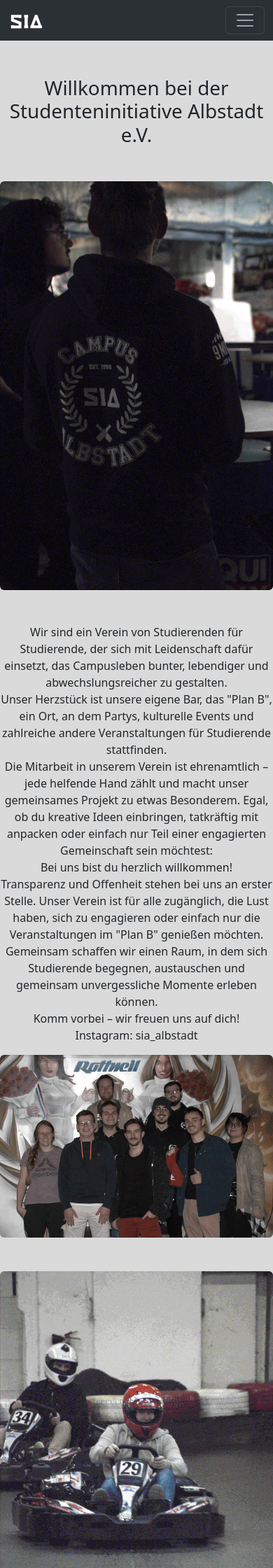
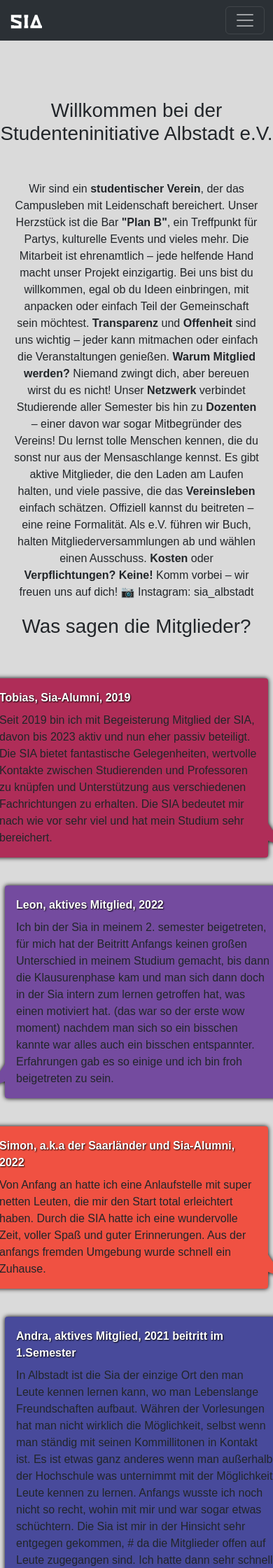
Before and after one commit to Wunkelbold/sia-planb, a Python web app: template sia-backend/flask-server/static/templates/verein.html in a window 390 px wide. Shown: the top 2240 px of the page at 70% size. Run offline with Jinja, Linux system fonts and the light colour scheme; the template is opened without the code that fills it, so the values that code supplies are empty.

Commit message:
Design weiter forangeschritten

```diff
--- a/sia-backend/flask-server/static/templates/verein.html
+++ b/sia-backend/flask-server/static/templates/verein.html
@@ -23,100 +23,323 @@
 
 
 
-<div class="row">
-    <div class="col-lg-4 col-md-12 mb-4 mb-lg-0">
-      <img
-        src="{{url_for('static', filename='images/verein/IMG_2341.jpg')}}"
-        class="w-100 shadow-1-strong rounded mb-4"
-        alt="Boat on Calm Water"
-      />
-    </div>
 
-    <div class="col-lg-4 mb-4 mb-lg-0">
-      <div style="display:flex; justify-content: center; text-align: center;">
-        <div>
-          <p>
-            Wir sind ein Verein von Studierenden für Studierende, der sich mit Leidenschaft dafür einsetzt,
-            das Campusleben bunter, lebendiger und abwechslungsreicher zu gestalten. <br>
-            Unser Herzstück ist unsere eigene Bar, das "Plan B", ein Ort, an dem Partys,
-             kulturelle Events und zahlreiche andere Veranstaltungen für Studierende stattfinden.<br>
 
-            Die Mitarbeit in unserem Verein ist ehrenamtlich – jede helfende Hand zählt und macht
-            unser gemeinsames Projekt zu etwas Besonderem. Egal, ob du kreative Ideen einbringen,
-            tatkräftig mit anpacken oder einfach nur Teil einer engagierten Gemeinschaft sein möchtest: <br>
-            Bei uns bist du herzlich willkommen!<br>
+<div style="display: flex; margin: 20px; justify-content: center; align-items: center; text-align: center;">
+  <div style="max-width: 1000px;">
+    Wir sind ein <b>studentischer Verein</b>, der das Campusleben mit Leidenschaft bereichert. Unser Herzstück ist die Bar <b> "Plan B"</b>, ein Treffpunkt für Partys, kulturelle Events und vieles mehr. Die Mitarbeit ist ehrenamtlich – jede helfende Hand macht unser Projekt einzigartig.
 
-            Transparenz und Offenheit stehen bei uns an erster Stelle. Unser Verein ist für alle zugänglich,
-            die Lust haben, sich zu engagieren oder einfach nur die Veranstaltungen im "Plan B" genießen möchten.<br>
-            Gemeinsam schaffen wir einen Raum, in dem sich Studierende begegnen,
-            austauschen und gemeinsam unvergessliche Momente erleben können.<br>
+    Bei uns bist du willkommen, egal ob du Ideen einbringen, mit anpacken oder einfach Teil der Gemeinschaft sein möchtest. <b>Transparenz</b> und <b>Offenheit</b> sind uns wichtig – jeder kann mitmachen oder einfach die Veranstaltungen genießen.
 
-            Komm vorbei – wir freuen uns auf dich!<br>
-            Instagram: sia_albstadt
+    <b> Warum Mitglied werden?</b>
+    Niemand zwingt dich, aber bereuen wirst du es nicht! Unser <b>Netzwerk</b> verbindet Studierende aller Semester bis hin zu <b> Dozenten </b> – einer davon war sogar Mitbegründer des Vereins! Du lernst tolle Menschen kennen, die du sonst nur aus der Mensaschlange kennst.
 
-            </p>
-        </div>
-      </div>
-      <img
-       src="{{url_for('static', filename='images/verein/IMG_2737.jpg')}}"
-        class="w-100 shadow-1-strong rounded mb-4"
-        alt="Mountains in the Clouds"
-      />
+    Es gibt aktive Mitglieder, die den Laden am Laufen halten, und viele passive, die das <b> Vereinsleben </b> einfach schätzen. Offiziell kannst du beitreten – eine reine Formalität. Als e.V. führen wir Buch, halten Mitgliederversammlungen ab und wählen einen Ausschuss. <b> Kosten </b> oder <b>  Verpflichtungen?  Keine! </b>
+
+    Komm vorbei – wir freuen uns auf dich!
+    📷 Instagram: sia_albstadt
   </div>
 
 
-    <div class="col-lg-4 mb-4 mb-lg-0">
-      <img
-      src="{{url_for('static', filename='images/verein/IMG_2526.jpg')}}"
-        class="w-100 shadow-1-strong rounded mb-4"
-        alt="Waves at Sea"
-      />
+
+</div>
+
+
+
+<div style="  display: flex; margin: 20px; justify-content: center; align-items: center;"><h1>Was sagen die Mitglieder?</h1></div>
+
+<div class="bubble-div">
+
+  <div class="make-space">
+    <div class="bub" speech-bubble pright abottom style="--bbColor:#af2d58">
+      <div class="title">
+        Tobias, Sia-Alumni, 2019
+      </div>
+        Seit 2019 bin ich mit Begeisterung Mitglied der SIA, davon bis 2023 aktiv und nun eher passiv beteiligt.
+        Die SIA bietet fantastische Gelegenheiten, wertvolle Kontakte zwischen Studierenden und Professoren zu
+        knüpfen und Unterstützung aus verschiedenen Fachrichtungen zu erhalten.
+          Die SIA bedeutet mir nach wie vor sehr viel und hat mein Studium sehr bereichert.
     </div>
   </div>
-  <!-- Gallery -->
 
-  <h1>Mitgliedschaft? Wieso?</h1>
-  <p>Zwingen wird dich keiner, aber bereuen wirst du es nicht!</p>
-  <p>Sie bedeutet nicht "drin" oder "draussen". Sie ist ein engmaschiges Netz und erstreckt sich vertikal in Tiefere Semester und Höhere bis hin zu den Dozenten. Ein Dozent hier an der Hochschule war vor vielen Jahren ein Mitbegründer des Vereins!</p>
-  <p>Man lernt vor allem tolle Menschen aus anderen Studiengängen kennen, die man sonst nur einmal die Woche in der Mensaschlange sieht.</p>
-  <p>Es gibt den "inner circle", also die Jungs und Mädels die den Laden am laufen halten. Die meisten sehen sich jedoch als passives Mitglied, wie Stammgäste, die den Wert des Vereinsleben zu schätzen wissen.
-    Auch wenn man dich nur selten antrifft, aber doch gut genug kennt, bist du irgendwie auch "Sia". Offiziell kann man uns auch beitreten, das ist meist aber eher eine Formalität.<br>
-    Denn als e.V. müssen wir Buchführen, Mitgliederversammlungen halten und aus unserer Mitte einen 7-köpfigen Ausschuss wählen. Kosten oder Verpflichtungen gibt es keine!
-  </p>
-  <div>
-    <h1>Was sagen die Mitglieder?</h1>
-    <div>
-      <p>Tobias, Sia-Alumni, 2019 </p>
-      <p>Seit 2019 bin ich mit Begeisterung Mitglied der SIA, davon bis 2023 aktiv und nun eher passiv beteiligt. Die SIA bietet fantastische Gelegenheiten, wertvolle Kontakte zwischen Studierenden und Professoren zu knüpfen und Unterstützung aus verschiedenen Fachrichtungen zu erhalten. Die SIA bedeutet mir nach wie vor sehr viel und hat mein Studium sehr bereichert.</p>
+  <div class="make-space">
+    <div class="bub" speech-bubble pleft abottom style="--bbColor:#744b9f">
+      <div class="title">
+        Leon, aktives Mitglied, 2022
       </div>
-    <div>
-      <p> Leon, aktives Mitglied, 2022</p>
-      <p>also ich bin der sia in meinem 2. semester beigetreten das ist jetzt 4 semester her.
-        für mich hat der beitritt anfangs keinen großen unterschied in meinem studium gemacht, bis dann die klausurenphase kam und man sich dann doch in der sia intern zum lernen getroffen hat, was einen motiviert hat. (das war so der erste wow moment)
-        nachem man sich so ein bisschen kannte war alles auch ein bisschen entspannter.
+      Ich bin der Sia in meinem 2. semester beigetreten,
+      für mich hat der Beitritt Anfangs keinen großen Unterschied in meinem Studium gemacht,
+      bis dann die Klausurenphase kam und man sich dann doch in der Sia intern zum lernen getroffen hat,
+        was einen motiviert hat. (das war so der erste wow moment)
+      nachdem man sich so ein bisschen kannte war alles auch ein bisschen entspannter.
       Erfahrungen gab es so einige und ich bin froh beigetreten zu sein.
-      </p>
     </div>
-    <div>
-      <p>Simon, a.k.a der Saarländer und Sia-Alumni, 2022</p>
-      <p>Von Anfang an hatte ich eine Anlaufstelle mit super netten Leuten, die mir den Start total erleichtert haben.
-        Durch die SIA hatte ich eine wundervolle Zeit, voller Spaß und guter Erinnerungen. Aus der anfangs fremden Umgebung wurde schnell ein Zuhause.
-      </p>
   </div>
-    <div>
-      <p>Andra, aktives Mitglied, 2021, 1.Semester</p>
-      <p>
-        In Albstadt ist die Sia der einzige Ort den man Leute kennen lernen kann, wo man Lebenslange Freundschaften aufbaut.
-        Währen der Vorlesungen hat man nicht wirklich die Möglichkeit, selbst wenn man ständig mit seinen Kommillitonen in Kontakt ist.
-        Es ist etwas ganz anderes wenn man außerhalb der Hochschule was unternimmt mit der Möglichkeit Leute kennen zu lernen.
+
+  <div class="make-space">
+    <div class="bub" speech-bubble pright abottom style="--bbColor:#f05142">
+      <div class="title">
+        Simon, a.k.a der Saarländer und Sia-Alumni, 2022
+      </div>
+        Von Anfang an hatte ich eine Anlaufstelle mit super netten Leuten,
+        die mir den Start total erleichtert haben.
+        Durch die SIA hatte ich eine wundervolle Zeit, voller Spaß und guter Erinnerungen.
+        Aus der anfangs fremden Umgebung wurde schnell ein Zuhause.
+    </div>
+  </div>
+
+  <div class="make-space">
+    <div class="bub" speech-bubble pleft abottom style="--bbColor:#484a9b">
+      <div class="title">
+        Andra, aktives Mitglied, 2021 beitritt im 1.Semester
+      </div>
+      In Albstadt ist die Sia der einzige Ort den man Leute kennen lernen kann,
+      wo man Lebenslange Freundschaften aufbaut.
+      Währen der Vorlesungen hat man nicht wirklich die Möglichkeit,
+      selbst wenn man ständig mit seinen Kommillitonen in Kontakt ist.
+      Es ist etwas ganz anderes wenn man außerhalb der Hochschule was unternimmt
+      mit der Möglichkeit Leute kennen zu lernen.
       Anfangs wusste ich noch nicht so recht, wohin mit mir und war sogar etwas schüchtern.
-        Die Sia ist mir in der Hinsicht sehr entgegen gekommen, da die Mitglieder offen auf Leute zugegangen sind.
-        Ich hatte dann sehr schnell Spaß daran gefunden, als Barfrau in den Kontakt mit Gästen und anderen Mitgliedern zu treten.
-        Es ist aufjedenfall das Highlight in Albstadt!<br>
+      Die Sia ist mir in der Hinsicht sehr entgegen gekommen,
+      # da die Mitglieder offen auf Leute zugegangen sind.
+      Ich hatte dann sehr schnell Spaß daran gefunden,
+        als Barfrau in den Kontakt mit Gästen und anderen Mitgliedern zu treten.
+      Es ist aufjedenfall das Highlight in Albstadt!
       (Aus redaktionellen Gründen umformuliert.)
+    </div>
+  </div>
+
+</div>
 
 
-      </p>
-    </div>
-    </div>
+
+
+
+
+
+
+<style>
+
+.bubble-div{
+  margin:10px;
+  padding: 10px;
+
+}
+
+.bub{
+  max-width: 1000px;
+  min-width: 400px;
+  flex-direction: column;
+}
+
+.make-space{
+  padding: 20px;
+  width: 100%;
+  display: flex;
+  justify-content: center;
+  align-items: center;
+}
+
+  [speech-bubble], [speech-bubble] * { box-sizing: border-box }
+
+[speech-bubble]{
+  --bbColor: grey;
+  --bbArrowSize: 1.5rem;
+  --bbBorderRadius: 0.25rem;
+  --bbPadding: 1rem;
+  background: var(--bbColor);
+  border-radius: var(--bbBorderRadius);
+  padding: var(--bbPadding);
+  position: relative;
+}
+
+[speech-bubble]::before{
+  content: '';
+  position: absolute;
+  background: var(--bbColor);
+}
+
+[speech-bubble][pbottom]{ margin-bottom: var(--bbArrowSize) }
+[speech-bubble][ptop]   { margin-top: var(--bbArrowSize); }
+[speech-bubble][pleft]  { margin-left: var(--bbArrowSize); }
+[speech-bubble][pright] { margin-right: var(--bbArrowSize); }
+
+
+/* bottom and top  */
+[speech-bubble][pbottom]::before,
+[speech-bubble][ptop]::before{
+  --width: calc(var(--bbArrowSize) / 2 * 3);
+  height: var(--bbArrowSize);
+  width: var(--width);
+}
+
+/* bottom */
+[speech-bubble][pbottom]::before{
+  top: calc(100% - 2px);
+}
+[speech-bubble][pbottom][aleft]::before{
+  left: 1rem;
+  clip-path: polygon(25% 0, 100% 0, 0% 100%)
+}
+[speech-bubble][pbottom][acenter]::before{
+  left: calc(50% - var(--width) / 2);
+  clip-path: polygon(12.5% 0, 87.5% 0, 50% 100%)
+}
+[speech-bubble][pbottom][aright]::before{
+  right: 1rem;
+  clip-path: polygon(0 0, 75% 0, 100% 100%)
+}
+
+/* top */
+[speech-bubble][ptop]::before{
+  bottom: calc(100% - 2px);
+}
+[speech-bubble][ptop][aleft]::before{
+  left: var(--bbPadding);
+  clip-path: polygon(0 0, 100% 100%, 25% 100%)
+}
+[speech-bubble][ptop][acenter]::before{
+  left: calc(50% - var(--width) / 2);
+  clip-path: polygon(12.5% 100%, 50% 0, 87.5% 100%)
+}
+[speech-bubble][ptop][aright]::before{
+  right: var(--bbPadding);
+  clip-path: polygon(0 100%, 100% 0, 75% 100%)
+}
+
+/* left and right  */
+[speech-bubble][pleft]::before,
+[speech-bubble][pright]::before{
+  --height: calc(var(--bbArrowSize) / 2 * 3);
+  width: var(--bbArrowSize);
+  height: var(--height);
+}
+
+/* right */
+[speech-bubble][pright]::before{
+  left: calc(100% - 2px);
+}
+[speech-bubble][pright][atop]::before{
+  top: var(--bbPadding);
+  clip-path: polygon(100% 0, 0 100%, 0 25%)
+}
+[speech-bubble][pright][acenter]::before{
+  top: calc(50% - var(--height) / 2);
+  clip-path: polygon(0 12.5%, 100% 50%, 0 87.5%)
+}
+[speech-bubble][pright][abottom]::before{
+  bottom: var(--bbPadding);
+  clip-path: polygon(0 0, 100% 100%, 0 75%)
+}
+
+/* left */
+[speech-bubble][pleft]::before{
+  right: calc(100% - 2px);
+}
+[speech-bubble][pleft][atop]::before{
+  top: var(--bbPadding);
+  clip-path: polygon(0 0, 100% 25%, 100% 100%)
+}
+[speech-bubble][pleft][acenter]::before{
+  top: calc(50% - var(--height) / 2);
+  clip-path: polygon(0 50%, 100% 12.5%, 100% 87.5%);
+}
+[speech-bubble][pleft][abottom]::before{
+  bottom: var(--bbPadding);
+  clip-path: polygon(0 100%, 100% 0, 100% 75%)
+}
+
+/* flip */
+[speech-bubble][pbottom][flip]::before,
+[speech-bubble][ptop][flip]::before{
+  transform: scaleX(-1)
+}
+[speech-bubble][pleft][flip]::before,
+[speech-bubble][pright][flip]::before{
+  transform: scaleY(-1)
+}
+
+
+
+
+
+/* for demo */
+.speech-bubble {
+  margin-top: 100px;
+  margin-bottom: 100px;
+  padding: 0;
+  box-sizing: border-box;
+  cursor: default
+}
+body{
+  max-width: 100%;
+  font-family: sans-serif;
+  display:grid;
+  grid-template-areas:
+    'br bc bl'
+    'rb cc lb'
+    'rc cc lc'
+    'rt cc lt'
+    'tr tc tl';
+  gap: 2rem;
+  background: #141518;
+}
+
+.middle{
+  grid-area: cc;
+  align-self: center;
+  justify-self: center;
+  text-align:center;
+  color: white;
+}
+
+[speech-bubble][pbottom][aleft]   {grid-area: bl}
+[speech-bubble][pbottom][acenter] {grid-area: bc}
+[speech-bubble][pbottom][aright]  {grid-area: br}
+
+[speech-bubble][pright][atop]     {grid-area: rt}
+[speech-bubble][pright][acenter]  {grid-area: rc}
+[speech-bubble][pright][abottom]  {grid-area: rb}
+
+[speech-bubble][pleft][atop]      {grid-area: lt}
+[speech-bubble][pleft][acenter]   {grid-area: lc}
+[speech-bubble][pleft][abottom]   {grid-area: lb}
+
+[speech-bubble][ptop][aleft]      {grid-area: tl}
+[speech-bubble][ptop][acenter]    {grid-area: tc}
+[speech-bubble][ptop][aright]     {grid-area: tr}
+
+[speech-bubble][pbottom],
+[speech-bubble][ptop]{margin: 0}
+
+[speech-bubble]{
+  filter: drop-shadow(0px 0px 0.2rem black);
+  transition: transform 0.25s ease
+}
+[speech-bubble]:hover{
+  transform: scale(1.05);
+  filter:
+    drop-shadow(0px 0px 0.2rem black)
+    drop-shadow(0px 0px 1rem var(--bbColor));
+}
+
+[speech-bubble] .title{
+  font-weight: 600;
+  color: white;
+  text-shadow: 1px 1px 2px black;
+  margin-bottom: 0.5rem
+}
+[speech-bubble] code {
+  background: white;
+  margin: 0.125rem;
+  box-shadow: 0px 0px 5px rgba(0,0,0,.5);
+  white-space: nowrap;
+  font-size: .9rem
+}
+
+.middle code{
+  font-size: 1rem;
+}
+
+</style>
     {% endblock %}
```
Lines whose indentation alone changed are shown as unchanged.
